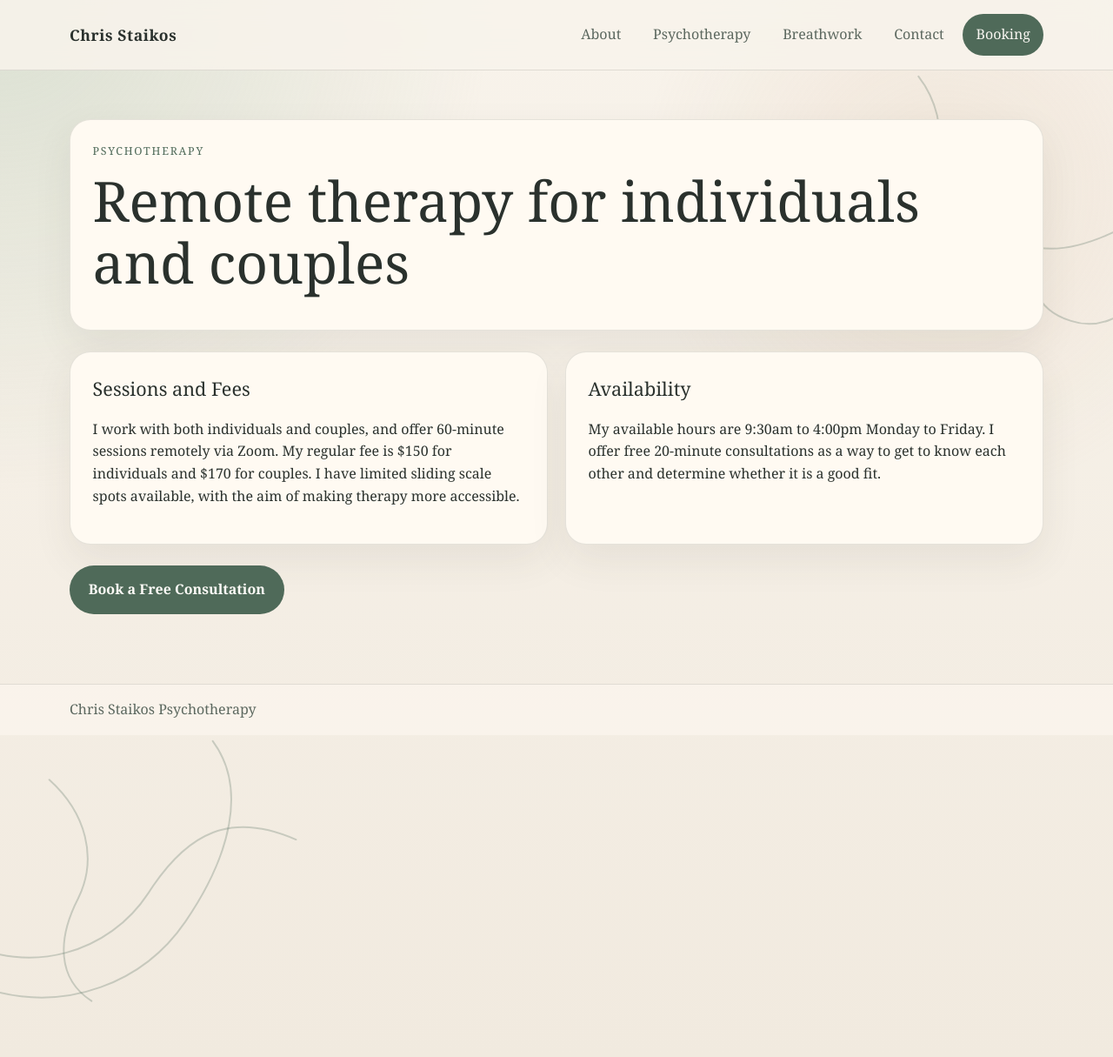
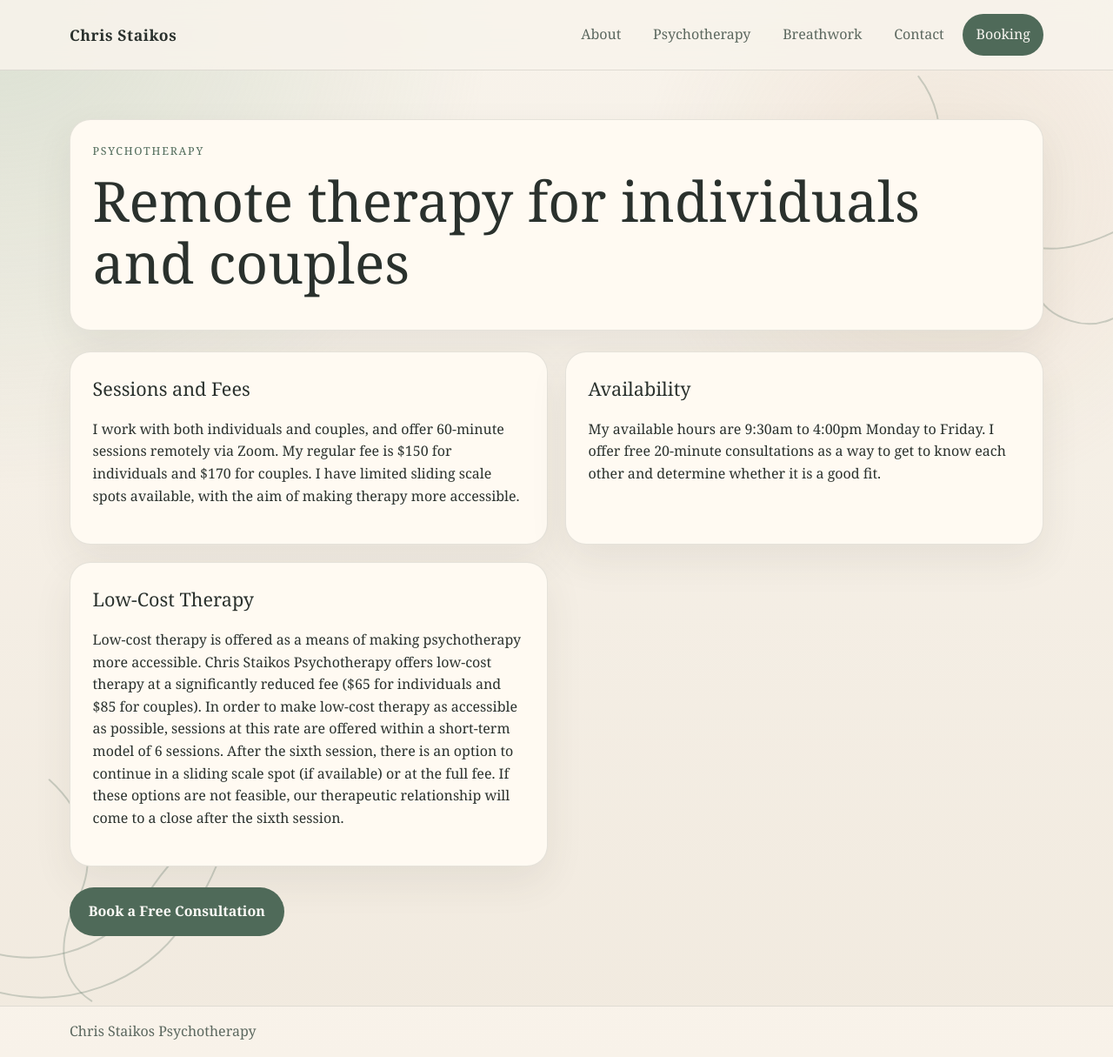
Before and after one commit to cstaikos/chris-staikos-psychotherapy, a Jekyll site: the page built from psychotherapy.md, in a window 1280 px wide and 1215 px high. Shown: the whole window at 87% size. Built offline with Jekyll 4.4.1, drawn with Linux system fonts in a browser that asks for light colours.

Commit message:
copy changes

```diff
--- a/psychotherapy.md
+++ b/psychotherapy.md
@@ -18,6 +18,10 @@
     <h2>Availability</h2>
     <p>My available hours are 9:30am to 4:00pm Monday to Friday. I offer free 20-minute consultations as a way to get to know each other and determine whether it is a good fit.</p>
   </article>
+  <article class="card">
+    <h2>Low-Cost Therapy</h2>
+    <p>Low-cost therapy is offered as a means of making psychotherapy more accessible. Chris Staikos Psychotherapy offers low-cost therapy at a significantly reduced fee ($65 for individuals and $85 for couples). In order to make low-cost therapy as accessible as possible, sessions at this rate are offered within a short-term model of 6 sessions. After the sixth session, there is an option to continue in a sliding scale spot (if available) or at the full fee. If these options are not feasible, our therapeutic relationship will come to a close after the sixth session.</p>
+  </article>
 </section>
 
   <div class="button-row">
```
Also changed, not shown: index.md (+1 -2 lines), 1 other file.
